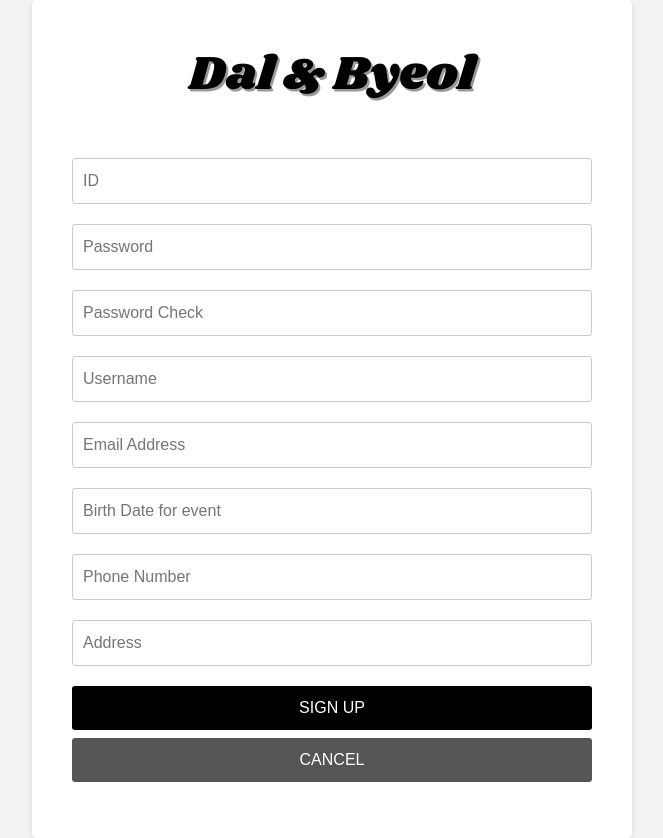
After one commit to SEOKWONMYEONG/dnb_shop_now, a PHP site: page /login/signup.php in a window 1280 px wide. The commit adds this page. Shown: the whole page, without its empty margins (308-971 px from the left). Run offline with PHP 8.4, Linux system fonts and the light colour scheme; data that the repository does not hold is empty; some libraries are stand-ins or nearby versions; some web fonts are replaced.

Commit message:
임시 배포

```diff
--- /dev/null
+++ b/login/signup.php
@@ -0,0 +1,128 @@
+<?php
+// DB 연결
+include $_SERVER['DOCUMENT_ROOT']."/common.php";
+
+//모바일체크
+if ($device == "mobile"){
+    header("Location: /m/index.php");
+}
+if(isset($_GET['device'])){
+    if ($_GET['device'] == "mobile"){
+        header("Location: /m/index.php");
+    }
+}
+?>
+
+
+<!DOCTYPE html>
+<html>
+<head>
+    <title>Sign Up Page</title>
+    <style>
+        body {
+            font-family: Arial, sans-serif;
+            background-color: #f2f2f2;
+            margin: 0;
+            padding: 0;
+            display: flex;
+            justify-content: center;
+            align-items: center;
+            min-height: 100vh;
+        }
+
+        .login-container {
+            background-color: #fff;
+            border-radius: 5px;
+            box-shadow: 0 2px 5px rgba(0, 0, 0, 0.1);
+            padding: 40px;
+            width: 600px;
+            max-width: 100%;
+        }
+
+        .login-container h2 {
+            text-align: center;
+            margin-bottom: 20px;
+        }
+
+        .login-container input[type="text"],
+        .login-container input[type="password"] {
+            width: 100%;
+            padding: 10px;
+            margin-bottom: 20px;
+            border: 1px solid #ccc;
+            border-radius: 3px;
+        }
+
+        .login-container button {
+            width: 100%;
+            padding: 10px;
+            background-color: #000000;
+            color: #fff;
+            border: none;
+            border-radius: 3px;
+            cursor: pointer;
+        }
+
+        .login-container button:hover {
+            background-color: #333333;
+        }
+
+        .login-container p {
+            text-align: center;
+            margin-top: 15px;
+        }
+    </style>
+</head>
+<body>
+
+<div class="login-container" style="text-align: center">
+    <img src="../images/logo.png" class="pb-5">
+    <form id="SignupForm" method="post" enctype="multipart/form-data">
+        <input type="text" name="id" placeholder="ID" required>
+        <input type="password" name="password" placeholder="Password" required>
+        <input type="password" name="password" placeholder="Password Check" required>
+        <input type="text" name="username" placeholder="Username" required>
+        <input type="text" name="email" placeholder="Email Address" required>
+        <input type="text" name="birth" placeholder="Birth Date for event" required>
+        <input type="text" name="number" placeholder="Phone Number" required>
+        <input type="text" name="address" placeholder="Address" required>
+        <button type="submit" onclick="submitForm()">SIGN UP</button>
+        <div class="pt-2"></div>
+        <button style="background-color: #555555;" onclick="location.href = '/index.php'">CANCEL</button>
+    </form>
+</div>
+</body>
+</html>
+
+<script>
+    function submitForm() {
+        var form = $("#SignupForm");
+        var formData = new FormData(form[0]);
+        formData.append("mode", "signup");
+
+        $.ajax({
+            type : "POST",
+            url : "save.php",
+            data : formData,
+
+            contentType : false, // NEEDED, DON'T OMIT THIS (requires jQuery 1.6+)
+            processData : false, // NEEDED, DON'T OMIT THIS
+            enctype: 'multipart/form-data',
+
+            success : function(response) {
+                alert(response);
+                if(response ="Success"){
+                    alert("SIGN UP Success");
+                    window.location.href = "./index.php";
+                }else{
+                    alert(response);
+                }
+
+
+            },
+            error : function(xhr, status, error) {
+                alert("에러 발생: " + error);
+            }
+        });
+    }
+</script>
```
Also changed, not shown: admcm/index.php (+9 -0 lines), index.php (+8 -3 lines), login/index.php (+5 -4 lines), login/save.php (+8 -9 lines).
